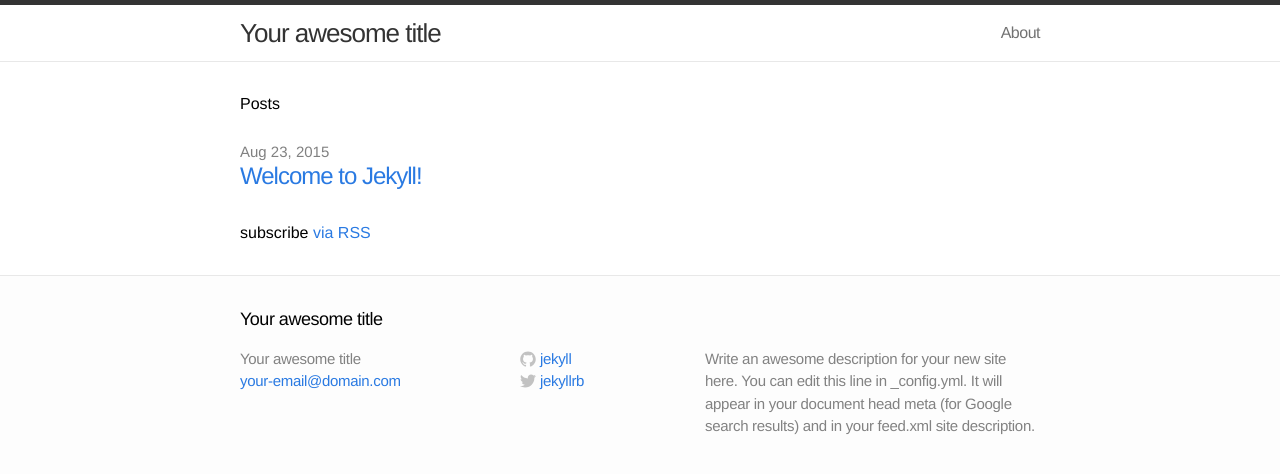
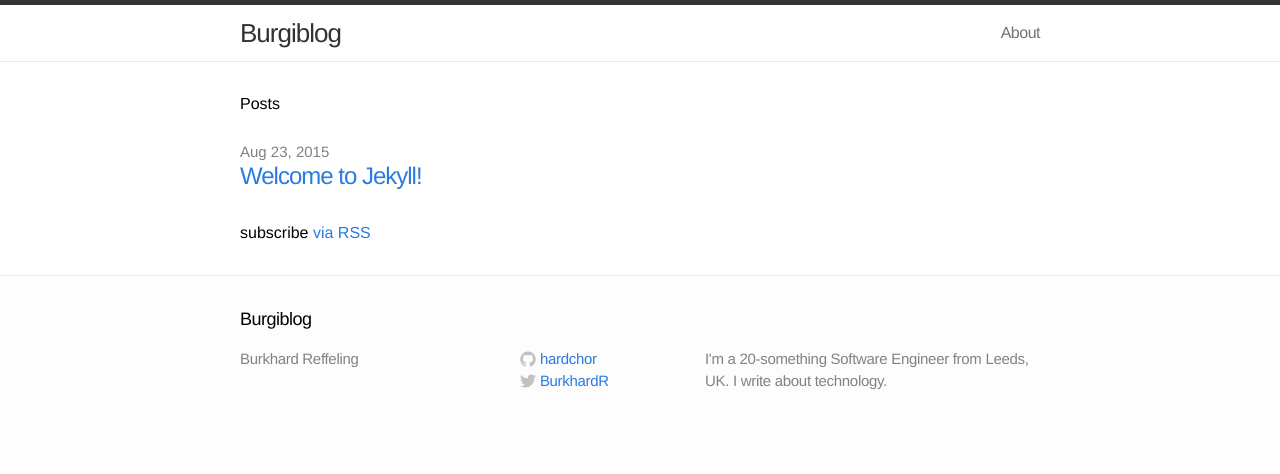
Before and after one commit to hardchor/hardchor.github.io, a Jekyll site: the page built from index.html, in a window 1280 px wide. Shown: the top 474 px of the page. Built offline with Jekyll 4.4.1, drawn with Linux system fonts in a browser that asks for light colours.

Commit message:
basic jekyll setup

```diff
--- a/_config.yml
+++ b/_config.yml
@@ -1,11 +1,12 @@
 # Site settings
-title: Your awesome title
-email: your-email@domain.com
-description: "Write an awesome description for your new site here. You can edit this line in _config.yml. It will appear in your document head meta (for Google search results) and in your feed.xml site description."
+title: Burgiblog
+name: "Burkhard Reffeling"
+email:
+description: "I'm a 20-something Software Engineer from Leeds, UK. I write about technology."
 baseurl: ""
 url: "http://yourdomain.com"
-twitter_username: jekyllrb
-github_username:  jekyll
+twitter_username: BurkhardR
+github_username:  hardchor
 
 # Build settings
 markdown: kramdown
--- a/_includes/footer.html
+++ b/_includes/footer.html
@@ -6,8 +6,8 @@
 
         <div class="footer-col-1 column">
             <ul>
-        <li>{{ site.title }}</li>
-        <li><a href="mailto:{{ site.email }}">{{ site.email }}</a></li>
+                <li>{{ site.name }}</li>
+                <!-- <li><a href="mailto:{{ site.email }}">{{ site.email }}</a></li> -->
             </ul>
         </div>
 
```
Also changed, not shown: 1 other file. Lines whose indentation alone changed are shown as unchanged.
